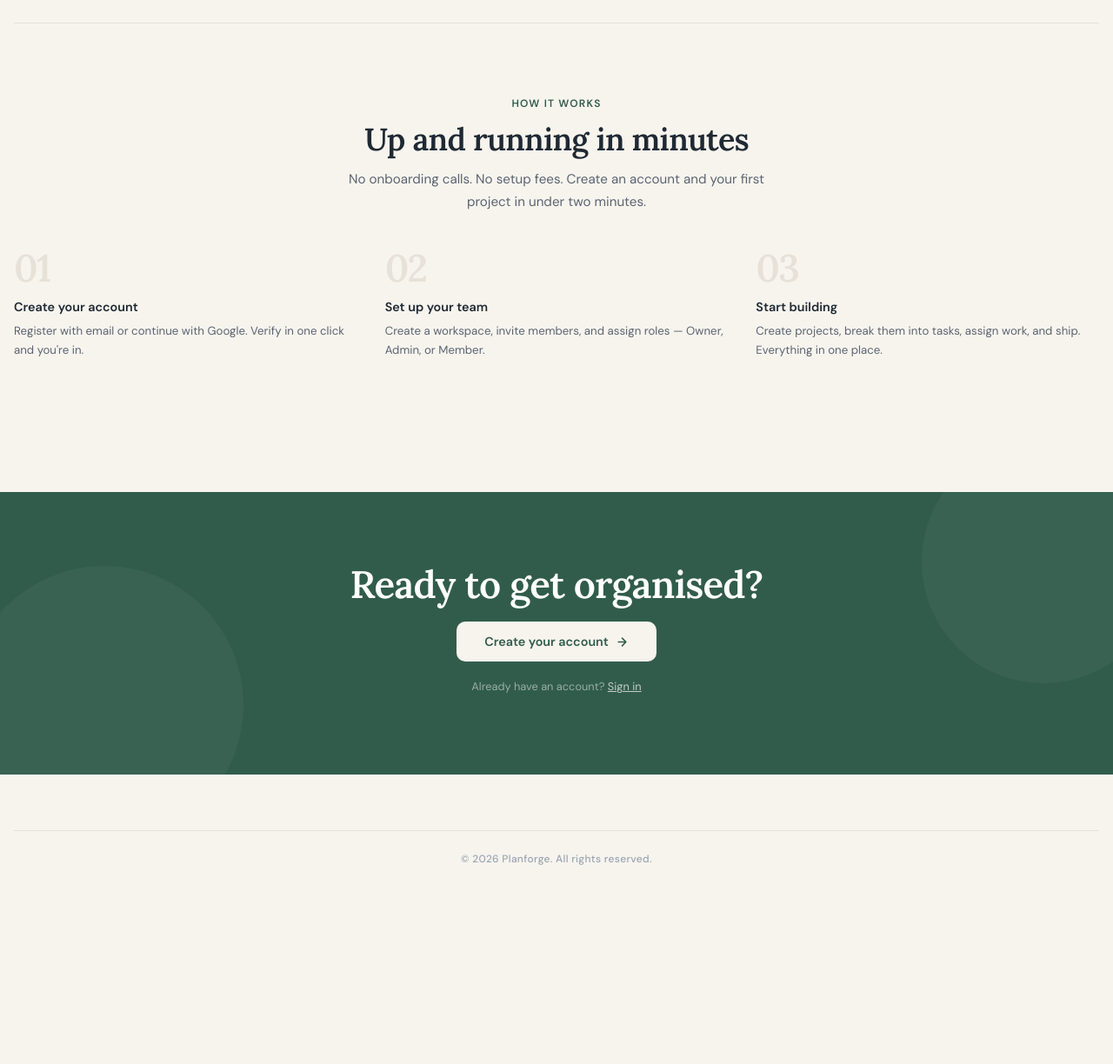
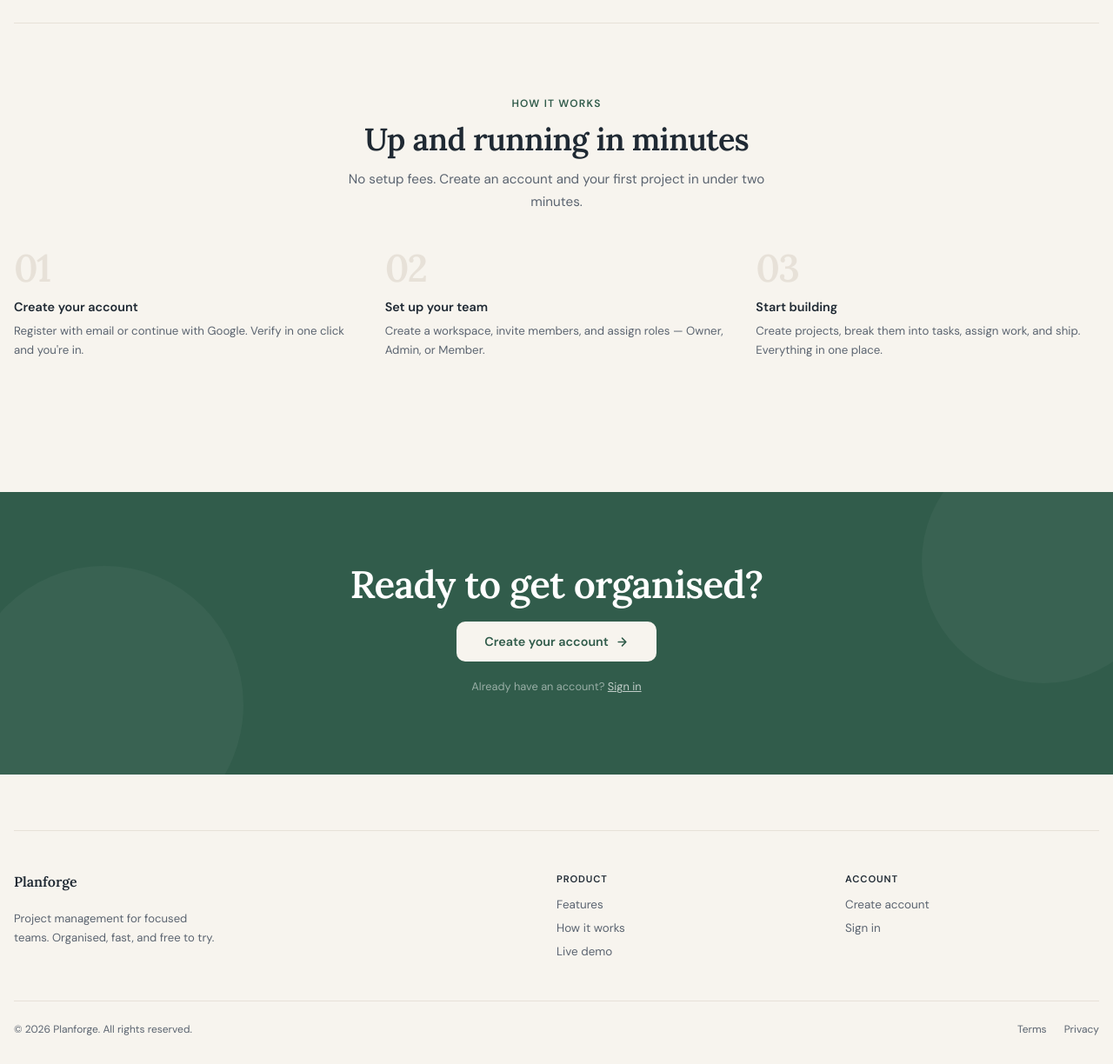
Before and after one commit to israel-omotayo/Planforge, a Django app: page / in a window 1280 px wide. Shown: the part 1406-2630 px from the top of the page at 87% size. Before the commit the page ends 2401 px from the top, so only its background shows below. Run offline with Django 5.2, Linux system fonts and the light colour scheme; parts of the project's set-up code (start-up, migrations or seed data) failed here and were passed over.

Commit message:
Added terms and privacy

```diff
--- a/planforge/urls.py
+++ b/planforge/urls.py
@@ -17,6 +17,7 @@ Including another URLconf
 from django.contrib import admin
 from django.urls import path, include
 from django.conf import settings
+from django.views.generic import TemplateView
 from django.conf.urls.static import static
 
 urlpatterns = [
@@ -25,6 +26,8 @@ urlpatterns = [
     path("organizations/", include("organizations.urls", namespace="organizations")),
     path("projects/", include("projects.urls", namespace="projects")),
     path("", include("core.urls")),
+    path('terms/', TemplateView.as_view(template_name='terms.html'), name='terms'),
+    path('privacy/', TemplateView.as_view(template_name='privacy.html'), name='privacy'),
 ]
 
 handler400 = "accounts.views.custom_400_handler"
--- a/static/css/main.css
+++ b/static/css/main.css
@@ -885,3 +885,98 @@ select.input { cursor: pointer; }
   .app-frame { animation: none; }
   .hero-badge .dot::after { animation: none; }
 }
+
+/* ── Footer ─────────────────────────────────────────────────── */
+.site-footer { margin-top: auto; padding: 4rem 1rem 2rem; }
+
+.footer-inner {
+  max-width: 1280px;
+  margin: 0 auto;
+  border-top: 1px solid var(--border);
+  padding-top: 3rem;
+}
+
+.footer-grid {
+  display: grid;
+  grid-template-columns: 2fr 1fr 1fr;
+  gap: 2.5rem;
+  margin-bottom: 3rem;
+}
+
+.footer-logo {
+  font-family: 'Lora', serif;
+  font-size: 1rem;
+  font-weight: 600;
+  color: var(--text);
+  display: block;
+  margin-bottom: 0.75rem;
+}
+
+.footer-blurb {
+  font-size: 0.82rem;
+  color: var(--muted);
+  line-height: 1.65;
+  max-width: 240px;
+  margin: 0;
+}
+
+.footer-col { display: flex; flex-direction: column; gap: 0.625rem; }
+
+.footer-col-heading {
+  font-size: 0.7rem;
+  font-weight: 700;
+  letter-spacing: 0.08em;
+  text-transform: uppercase;
+  color: var(--text);
+  margin-bottom: 0.25rem;
+}
+
+.footer-link {
+  font-size: 0.84rem;
+  color: var(--muted);
+  text-decoration: none;
+  transition: color 0.15s;
+  width: fit-content;
+}
+.footer-link:hover { color: var(--text); }
+
+.footer-bar {
+  display: flex;
+  align-items: center;
+  justify-content: space-between;
+  padding-top: 1.5rem;
+  border-top: 1px solid var(--border);
+  flex-wrap: wrap;
+  gap: 0.75rem;
+}
+
+.footer-copy { font-size: 0.75rem; color: var(--muted); }
+
+.footer-legal { display: flex; gap: 1.25rem; }
+
+.footer-legal-link {
+  font-size: 0.75rem;
+  color: var(--muted);
+  text-decoration: none;
+  transition: color 0.15s;
+}
+.footer-legal-link:hover { color: var(--text); }
+
+.footer-slim {
+  max-width: 1280px;
+  margin: 0 auto;
+  border-top: 1px solid var(--border);
+  padding-top: 1.25rem;
+  text-align: center;
+}
+
+@media (max-width: 768px) {
+  .footer-grid { grid-template-columns: 1fr 1fr; }
+  .footer-col:first-child { grid-column: 1 / -1; }
+  .footer-blurb { max-width: 100%; }
+}
+
+@media (max-width: 480px) {
+  .footer-grid { grid-template-columns: 1fr; }
+  .footer-col:first-child { grid-column: auto; }
+}
--- a/templates/base.html
+++ b/templates/base.html
@@ -426,12 +426,44 @@
     {% block content %}{% endblock %}
   </main>
 
-  <footer style="margin-top: auto; padding: 4rem 1rem 2rem;">
-    <div style="max-width: 1280px; margin: 0 auto; border-top: 1px solid #E7E1D8; padding-top: 1.5rem; text-align: center;">
-      <p style="font-size: 0.75rem; font-weight: 500; color: #9AA5B1; letter-spacing: 0.025em; margin: 0;">
-        &copy; {% now "Y" %} Planforge. All rights reserved.
-      </p>
+  <footer class="site-footer">
+    {% if not request.user.is_authenticated %}
+    <div class="footer-inner">
+      <div class="footer-grid">
+
+        <div class="footer-col">
+          <span class="footer-logo">Planforge</span>
+          <p class="footer-blurb">Project management for focused teams. Organised, fast, and free to try.</p>
+        </div>
+
+        <div class="footer-col">
+          <span class="footer-col-heading">Product</span>
+          <a href="{% url 'home' %}#features" class="footer-link">Features</a>
+          <a href="{% url 'home' %}#how-it-works" class="footer-link">How it works</a>
+          <a href="https://planforge.coreapp.name.ng" class="footer-link" target="_blank" rel="noopener">Live demo</a>
+        </div>
+
+        <div class="footer-col">
+          <span class="footer-col-heading">Account</span>
+          <a href="{% url 'accounts:register' %}" class="footer-link">Create account</a>
+          <a href="{% url 'accounts:login' %}" class="footer-link">Sign in</a>
+        </div>
+
+      </div>
+
+      <div class="footer-bar">
+        <span class="footer-copy">&copy; {% now "Y" %} Planforge. All rights reserved.</span>
+        <div class="footer-legal">
+          <a href="{% url 'terms' %}" class="footer-legal-link">Terms</a>
+          <a href="{% url 'privacy' %}" class="footer-legal-link">Privacy</a>
+        </div>
+      </div>
     </div>
+    {% else %}
+    <div class="footer-slim">
+      <span class="footer-copy">&copy; {% now "Y" %} Planforge.</span>
+    </div>
+    {% endif %}
   </footer>
 
   {% block modals %}{% endblock %}
--- a/templates/home.html
+++ b/templates/home.html
@@ -1,5 +1,5 @@
 {% extends "base.html" %}
-{% block title %}Planforge — Simple project management for teams{% endblock %}
+{% block title %}Planforge{% endblock %}
 
 {% block extra_head %}
 <style>
@@ -124,7 +124,7 @@
 </div>
 
 <!-- ── Features ──────────────────────────────────────────────── -->
-<section style="margin-bottom:5rem;">
+<section id="features" style="margin-bottom:5rem;">
   <p class="lp-label">Everything you need</p>
   <h2 class="lp-headline">Simple tools. Real results.</h2>
   <p class="lp-sub">
@@ -195,11 +195,11 @@
 </section>
 
 <!-- ── How it works ───────────────────────────────────────────── -->
-<section class="steps-section">
+<section id="how-it-works" class="steps-section">
   <p class="lp-label">How it works</p>
   <h2 class="lp-headline">Up and running in minutes</h2>
   <p class="lp-sub" style="margin-bottom:0;">
-    No onboarding calls. No setup fees. Create an account and your first project in under two minutes.
+    No setup fees. Create an account and your first project in under two minutes.
   </p>
   <div class="steps-grid">
     <div class="step-item">
```
Also changed, not shown: templates/privacy.html (added, +73 -0 lines), templates/terms.html (added, +60 -0 lines).
